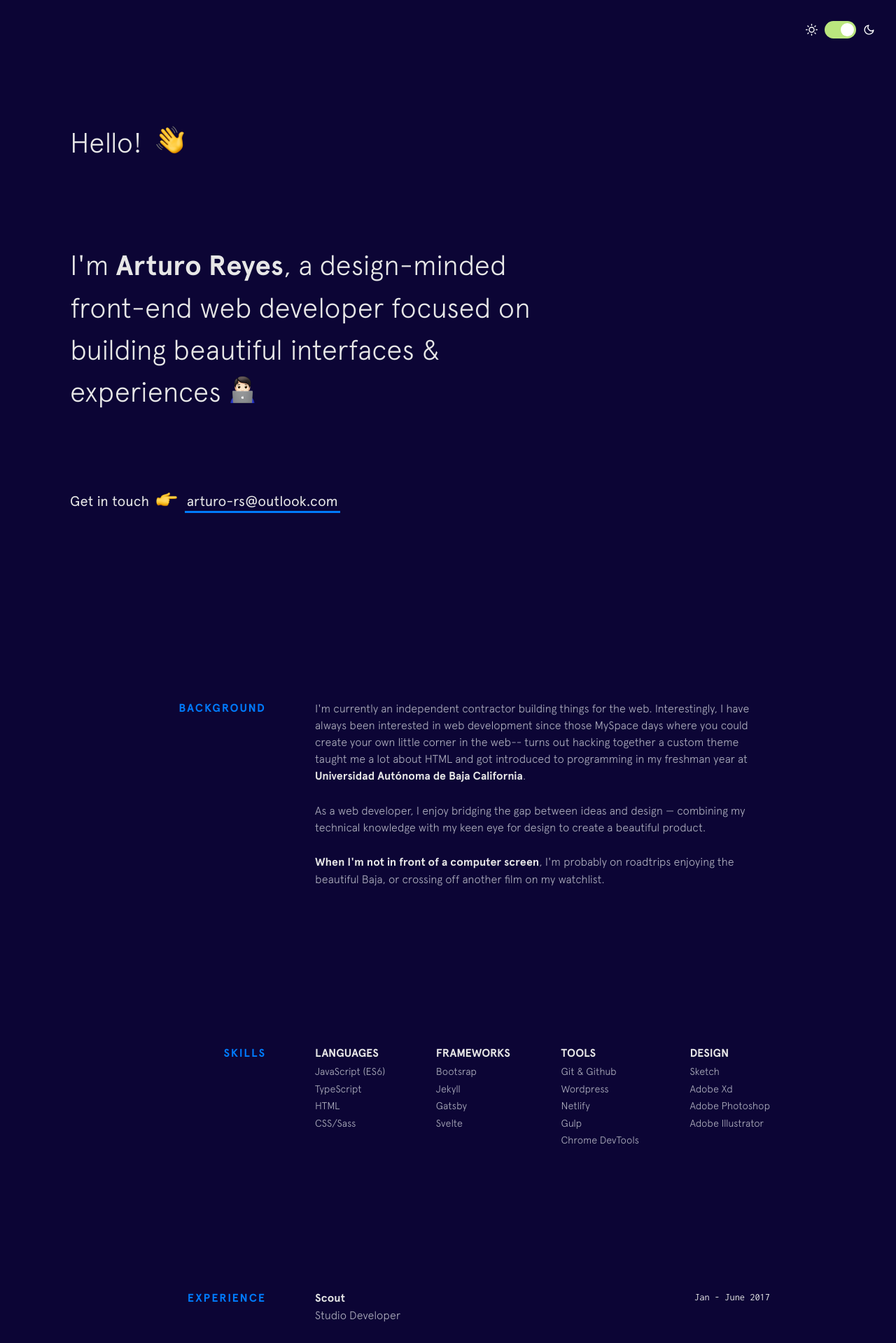
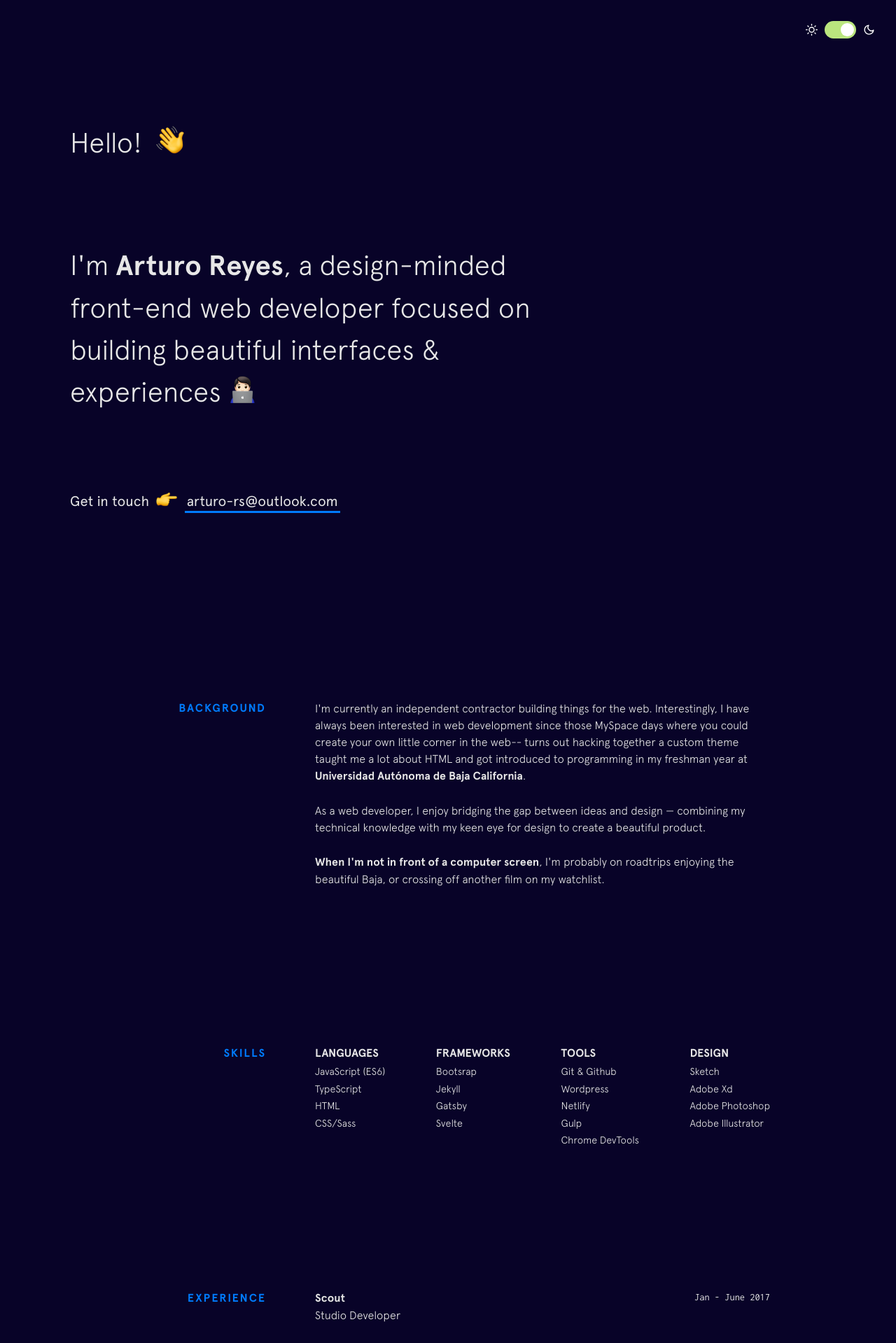
Before and after one commit to ArturReyes/arturreyes.github.io, a Jekyll site: the page built from index.html, in a window 1280 px wide. Shown: the top 1919 px of the page at 70% size. Built offline with Jekyll 4.4.1, drawn with Linux system fonts in a browser that asks for light colours; nearby versions of some CDN libraries.

Commit message:
changed $night color

```diff
--- a/css/main.css
+++ b/css/main.css
@@ -116,8 +116,8 @@
    }
    body.night,
    html.night {
-    background-color:#0C0535;
-    color:#afafbf
+    background-color:#080328;
+    color:#e7e7e7
    }
    body.night ::-moz-selection,
    html.night ::-moz-selection {
```
